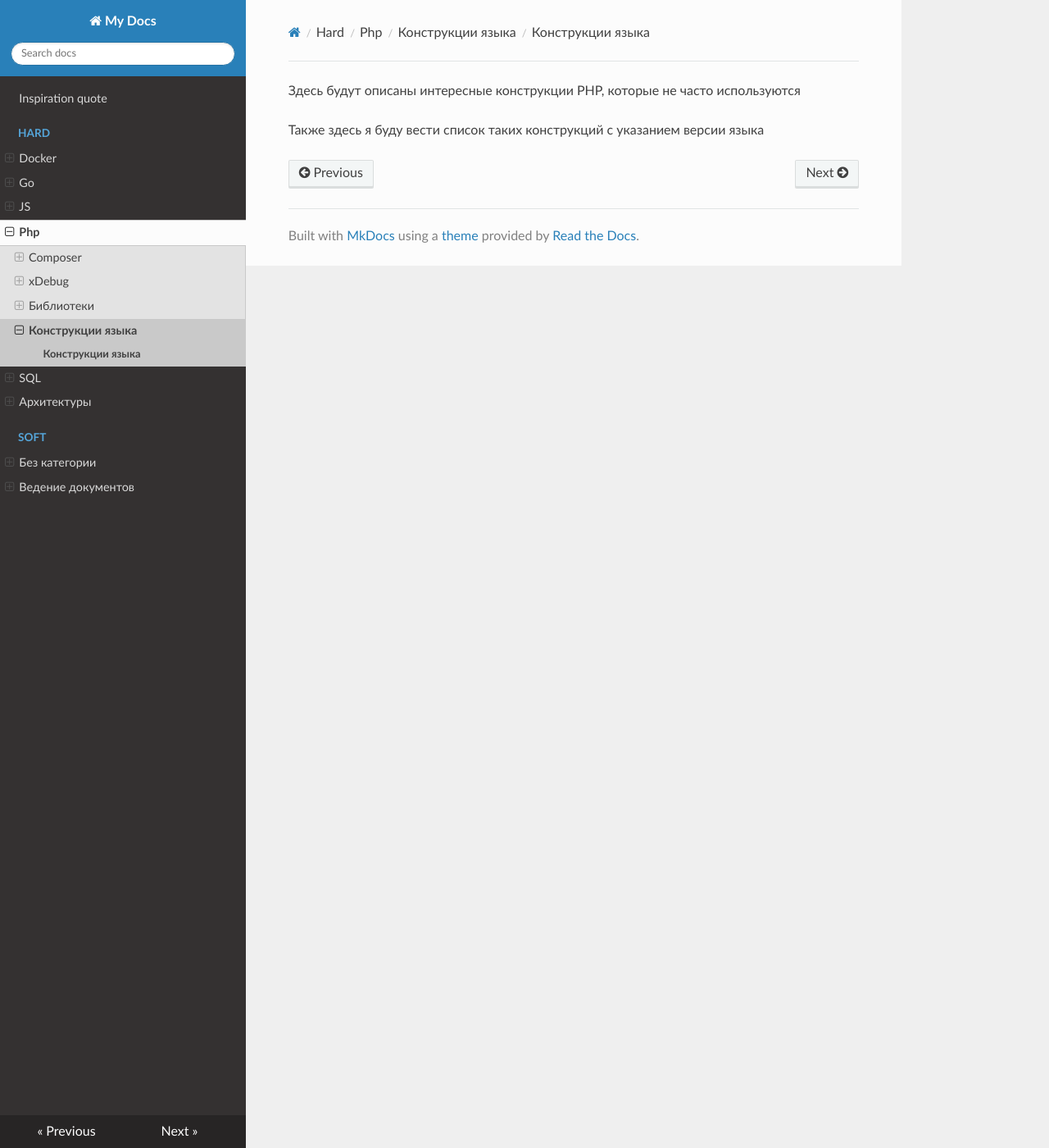
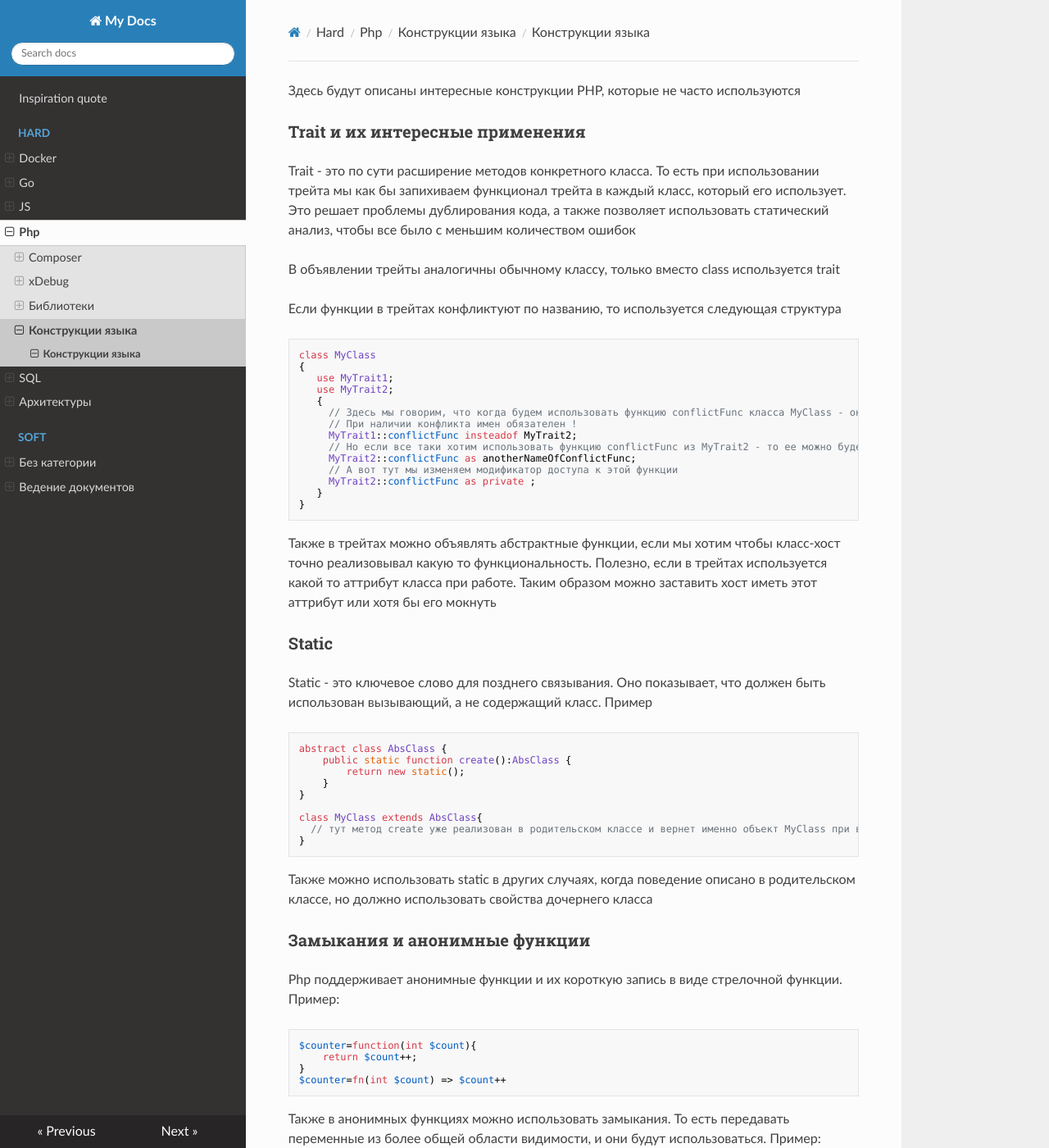
Before and after one commit to RyndychRD/code-conspect, an MkDocs documentation site: the page built from docs/hard/Php/Конструкции языка/Конструкции языка.md, in a window 1280 px wide and 1400 px high. Shown: the whole window at 82% size. Built offline with MkDocs 1.6.1, drawn with Linux system fonts in a browser that asks for light colours; nearby versions of some CDN libraries; some of the changed text lies outside the part shown.

Commit message:
Добавил немного информации по конструкциям языка PHP

````diff
--- a/docs/hard/Php/Конструкции языка/Конструкции языка.md
+++ b/docs/hard/Php/Конструкции языка/Конструкции языка.md
@@ -1,3 +1,81 @@
 Здесь будут описаны интересные конструкции PHP, которые не часто используются
 
-Также здесь я буду вести список таких конструкций с указанием версии языка
+### Trait и их интересные применения
+Trait - это по сути расширение методов конкретного класса. То есть при использовании трейта мы как бы запихиваем функционал трейта в каждый класс, который его использует. Это решает проблемы дублирования кода, а также позволяет использовать статический анализ, чтобы все было с меньшим количеством ошибок
+
+В объявлении трейты аналогичны обычному классу, только вместо class используется trait
+
+Если функции в трейтах конфликтуют по названию, то используется следующая структура
+```php
+class MyClass
+{
+   use MyTrait1;
+   use MyTrait2;
+   {
+     // Здесь мы говорим, что когда будем использовать функцию conflictFunc класса MyClass - он будет использовать функцию из MyTrait1
+   	 // При наличии конфликта имен обязателен !
+   	 MyTrait1::conflictFunc insteadof MyTrait2;
+   	 // Но если все таки хотим использовать функцию conflictFunc из MyTrait2 - то ее можно будет вызвать по имени anotherNameOfConflictFunc
+   	 MyTrait2::conflictFunc as anotherNameOfConflictFunc;
+   	 // А вот тут мы изменяем модификатор доступа к этой функции
+   	 MyTrait2::conflictFunc as private ;
+   }
+}
+```
+
+Также в трейтах можно объявлять абстрактные функции, если мы хотим чтобы класс-хост точно реализовывал какую то функциональность. Полезно, если в трейтах используется какой то аттрибут класса при работе. Таким образом можно заставить хост иметь этот аттрибут или хотя бы его мокнуть
+
+### Static
+
+Static - это ключевое слово для позднего связывания. Оно показывает, что должен быть использован вызывающий, а не содержащий класс. Пример
+
+```php
+abstract class AbsClass {
+    public static function create():AbsClass {
+    	return new static();
+	}
+}
+
+class MyClass extends AbsClass{
+  // тут метод create уже реализован в родительском классе и вернет именно объект MyClass при вызове
+}
+```
+
+Также можно использовать static в других случаях, когда поведение описано в родительском классе, но должно использовать свойства дочернего класса
+
+### Замыкания и анонимные функции
+Php поддерживает анонимные функции и их короткую запись в виде стрелочной функции. Пример:
+```php
+$counter=function(int $count){
+	return $count++;
+}
+$counter=fn(int $count) => $count++
+```
+
+Также в анонимных функциях можно использовать замыкания. То есть передавать переменные из более общей области видимости, и они будут использоваться. Пример:
+```php
+$modifier=3;
+$counter=function(int $count) use ($modifier){
+	return $count+3;
+}
+// Для стрелочных функций явного определения используемых переменных можно не давать, будут доступны все в области видимости
+$counter=fn(int $count) => $count+$modifier
+```
+
+Также есть функция `Closure::fromCallable()`. Эта функция позволяет возвращать анонимные функции из объекта, при этом не давая использовать саму функцию просто так. Также такую функцию можно использовать, если анонимка завязана на свойствах конкретного объекта. Пример:
+```php
+class MyClass{
+	private int $count=0;
+	public function warnAmount(int $amt):callable {
+    	//some preparement
+    	// Здесь мы говорим, что вернем функцию из текущего объекта
+    	return Closure::fromCallable([$this,"processPrice"]);
+	}
+	// А эта возвращаемая функция использует свойства самого объекта, при это без замыкания
+	private function processPrice() {
+    	// some actual hidden work
+    	$this->count++;
+    	// another work
+	}
+}
+```
````
